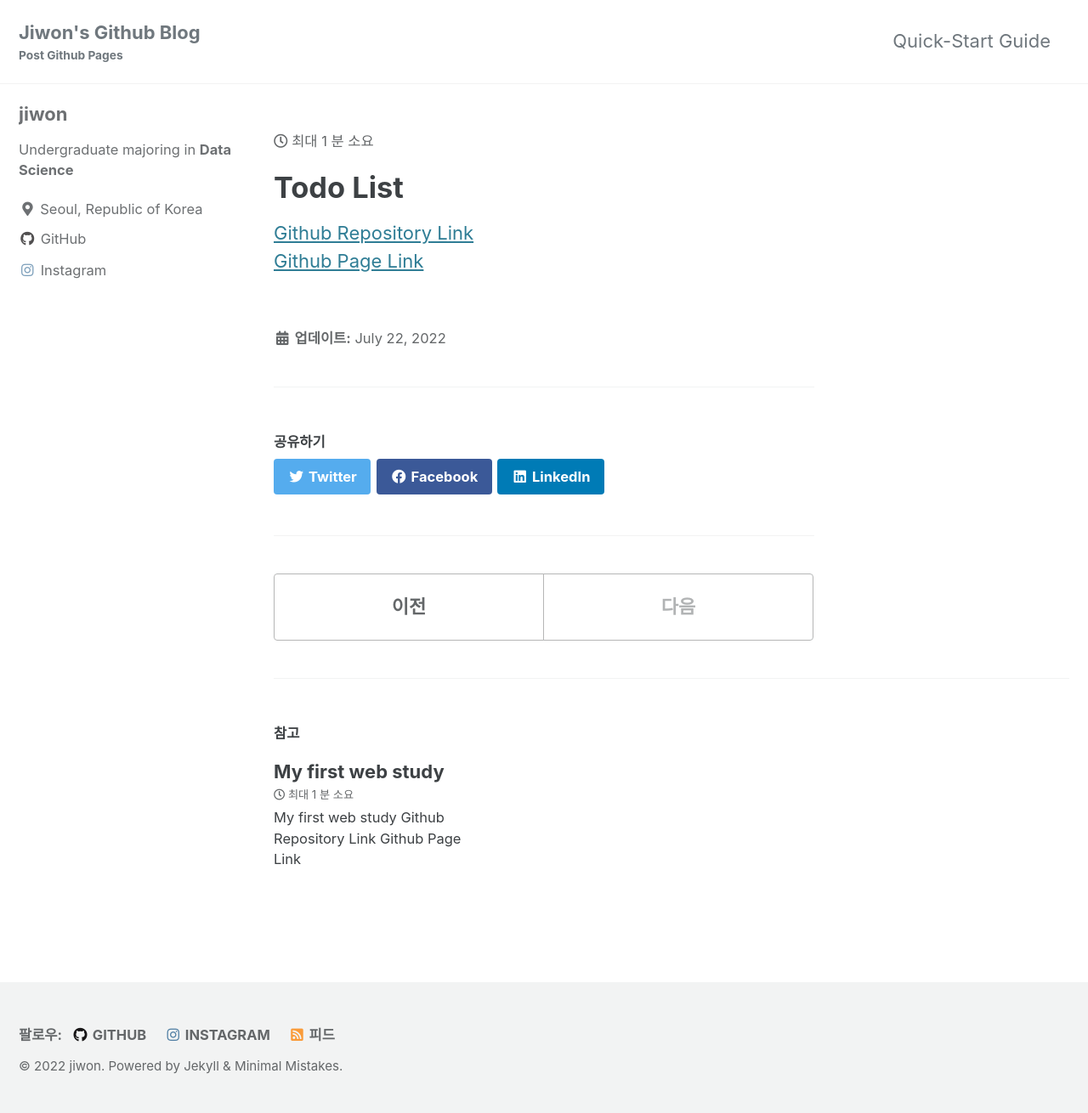
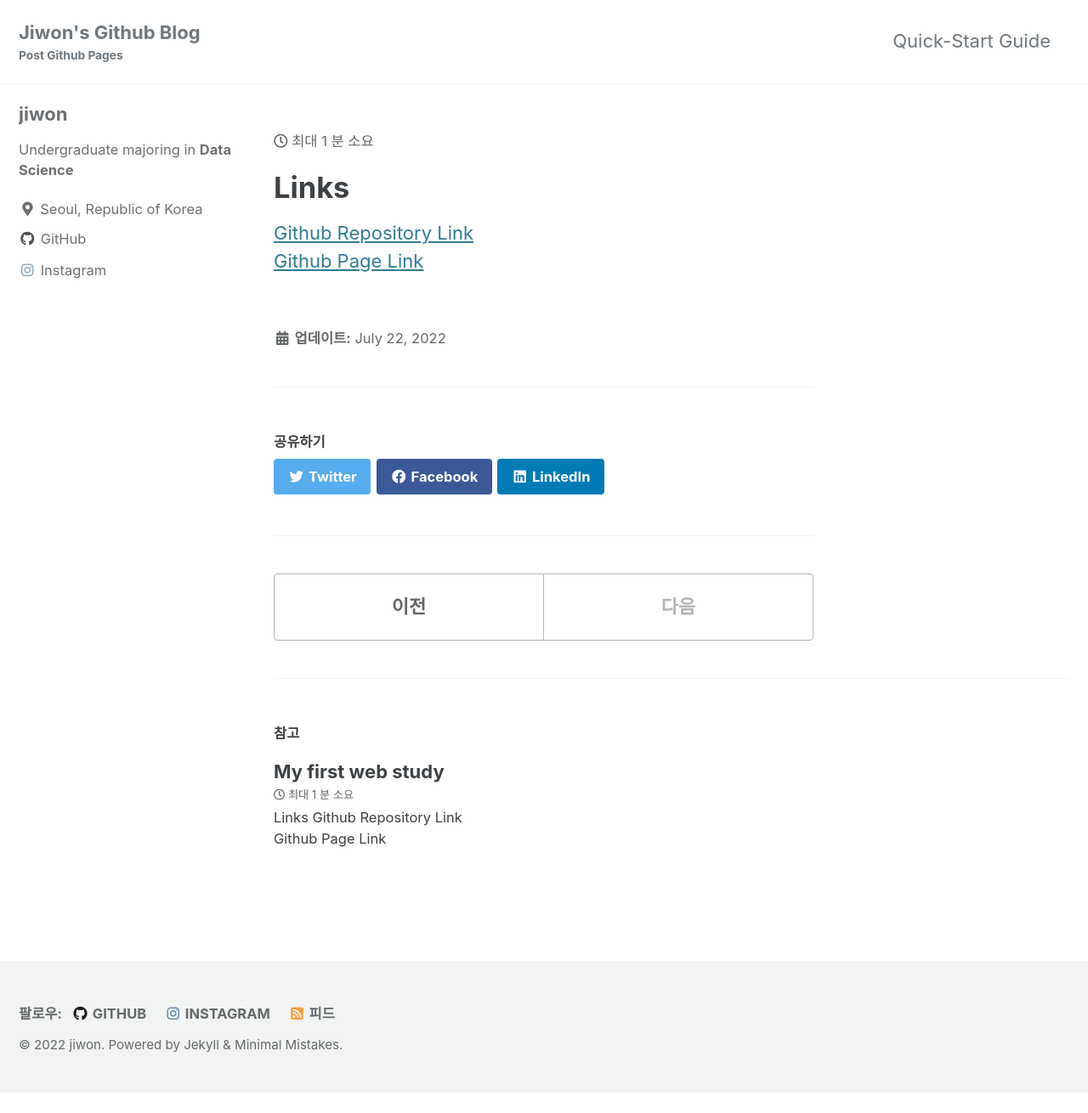
Before and after one commit to stop1one/stop1one.github.io, a Jekyll site: the page built from _posts/2022-7-21-Todo-List.md, in a window 1280 px wide. Shown: the whole page at 85% size. Built offline with Jekyll 4.4.1, drawn with Linux system fonts in a browser that asks for light colours; cached includes are drawn as plain includes; after the commit the page ends 1286 px from its top, so only the background shows below that.

Commit message:
modify posts

```diff
--- a/_posts/2022-7-21-My-first-web-study.md
+++ b/_posts/2022-7-21-My-first-web-study.md
@@ -6,6 +6,6 @@ tags:
   - github pages
 ---
 
-# My first web study
+# Links
 [Github Repository Link](https://github.com/stop1one/Basic-Web)
 [Github Page Link](https://stop1one.github.io/Basic-Web/)
--- a/_posts/2022-7-21-Todo-List.md
+++ b/_posts/2022-7-21-Todo-List.md
@@ -6,6 +6,6 @@ tags:
   - github pages
 ---
 
-# Todo List
+# Links
 [Github Repository Link](https://github.com/stop1one/todo-list)
 [Github Page Link](https://stop1one.github.io/todo-list/)
```
